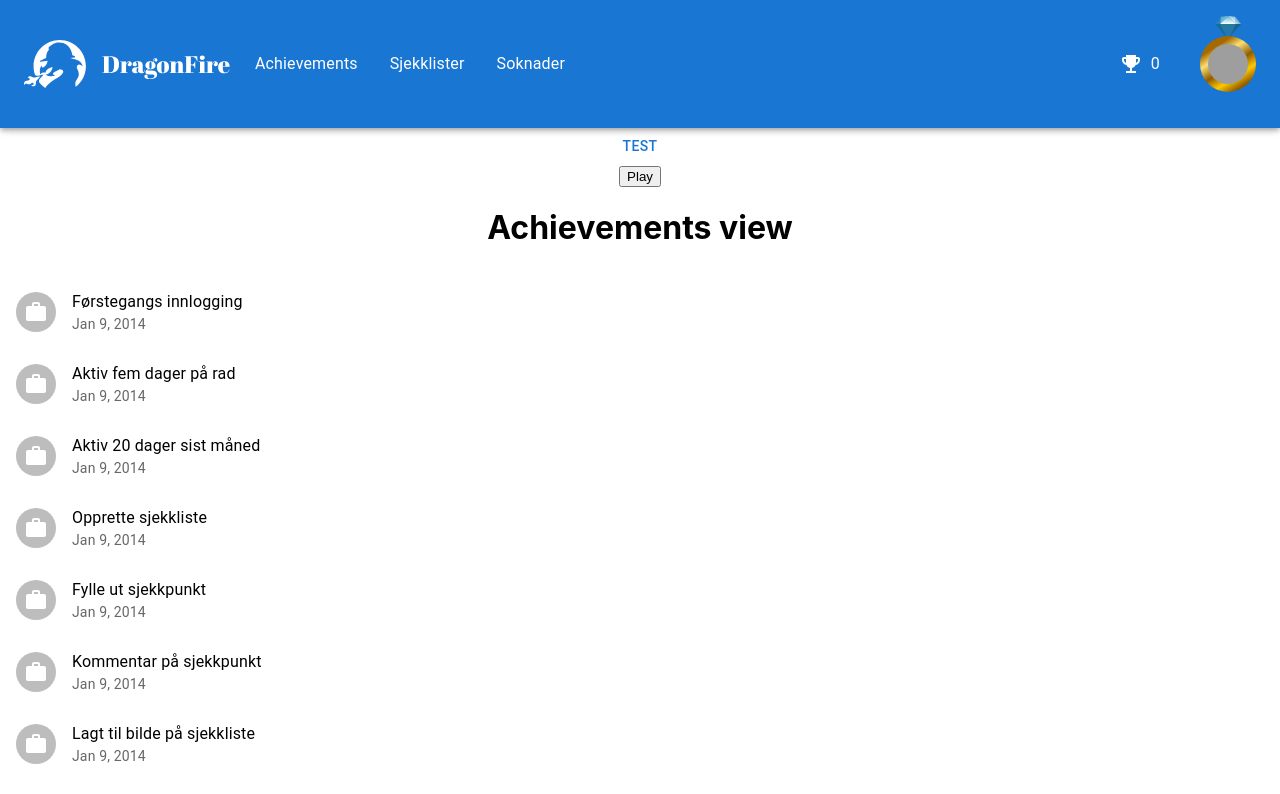
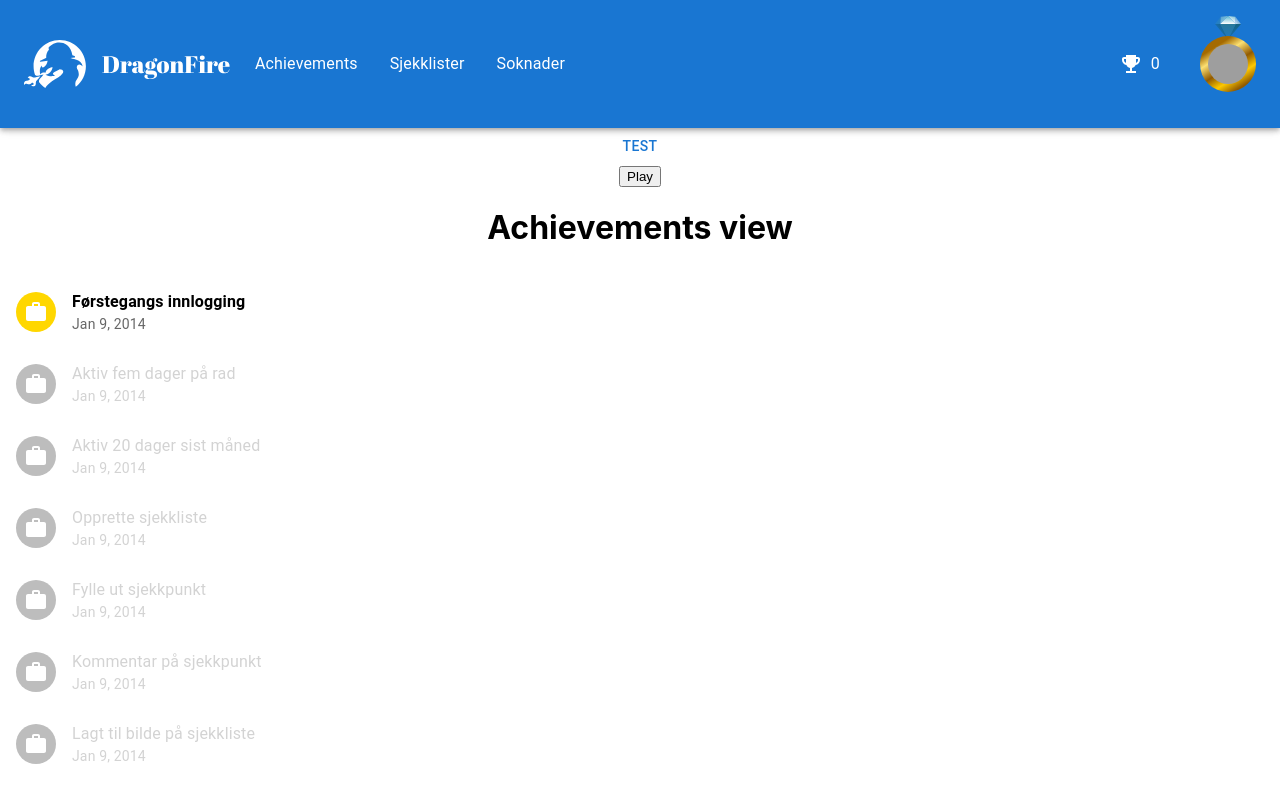
Before and after one commit to Chokealot/dragonfire-react, a React (Create React App) app in the folder dragonfire-react/: page /Achievements in a window 1280 px wide. Shown: the top 794 px of the page. Built offline with nearby package versions, Linux system fonts and the light colour scheme; grey boxes are pictures that could not be loaded.

Commit message:
Added styling to achievements

```diff
--- a/dragonfire-react/src/views/Achievements.tsx
+++ b/dragonfire-react/src/views/Achievements.tsx
@@ -7,7 +7,7 @@ const Achievements = () => {
             category: 'Bruk',
             name: 'Førstegangs innlogging',
             id: 1,
-            isComplete: false,
+            isComplete: true,
             points: 10,
         },
         {
@@ -140,11 +140,16 @@ const Achievements = () => {
                     achievementsList.map((achievement: any) => (
                             <ListItem key={achievement.id}>
                                 <ListItemAvatar>
-                                    <Avatar>
+                                    <Avatar sx={{ backgroundColor: achievement?.isComplete ? "#FFD700" : undefined}}>
                                         <WorkIcon />
                                     </Avatar>
                                 </ListItemAvatar>
-                            <ListItemText primary={achievement.name} secondary="Jan 9, 2014" />
+                            <ListItemText
+                                primary={achievement.name}
+                                primaryTypographyProps={!achievement?.isComplete ? {color: "lightgrey"} : {fontWeight: "bold"}}
+                                secondary="Jan 9, 2014"
+                                secondaryTypographyProps={!achievement?.isComplete ? {color: "lightgrey"} : {}}
+                            />
                         </ListItem>
                     ))
                 }
```
